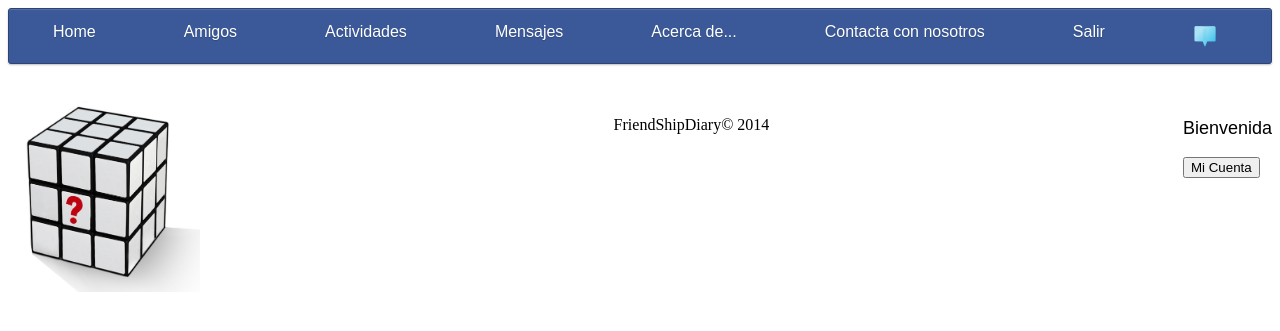
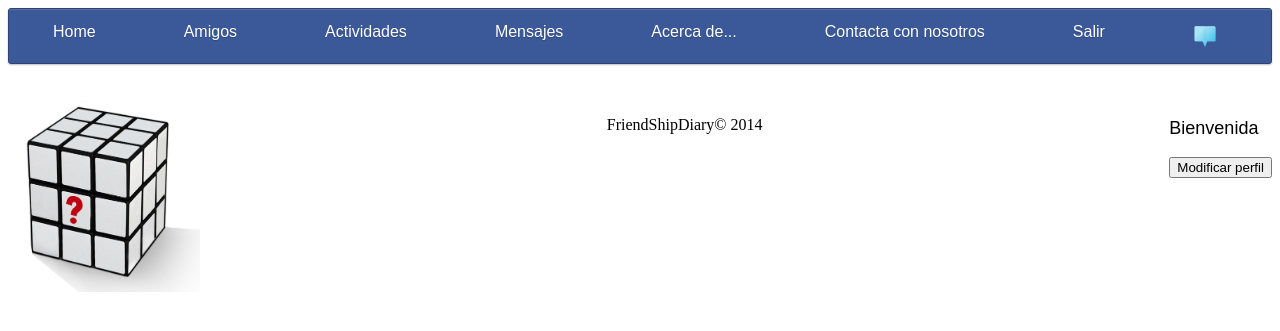
Before and after one commit to DavidJimenezCarmona/redsocialpw, a CodeIgniter app: a page that uses application/views/cuenta.php in a window 1280 px wide. Shown: the top 331 px of the page. Run offline with CodeIgniter, Linux system fonts and the light colour scheme; some web fonts are replaced.

Commit message:
Modificación del perfil añadida :D

```diff
--- a/application/controllers/welcome.php
+++ b/application/controllers/welcome.php
@@ -56,6 +56,36 @@ class Welcome extends CI_Controller {
 			$this->load->view('cuenta');
 			$this->load->view('footer_comun');
 		}
+	}
+
+	public function modificar_perfil() {
+		$this->load->helper('url');
+		$this->load->helper('form');
+		$this->load->library('table');
+		//Cargamos las vistas
+		$this->load->view('headers_cuenta');
+		$this->load->view('modificar_perfil');
+		$this->load->view('footer_comun');
+	}
+
+	public function nuevos_datos_perfil() {
+
+		if(!isset($_SESSION)) {
+			session_start();
+		}
+
+
+		$perfil['id_ciudad_residencia']=$_POST['id_ciudad_residencia'];
+		$perfil['id_ciudad_nacimiento']=$_POST['id_ciudad_nacimiento'];
+		$perfil['ocupacion']=$_POST['ocupacion'];
+		$perfil['centro_actividad']=$_POST['centro_actividad'];
+
+		$this->load->model('modelo_perfil');
+		$this->modelo_perfil->modificar_perfil($_SESSION['usuario']->id,$perfil);
+
+		echo "Los datos se han actualizado correctamente.";
+
+
 	}
 
 	public function cargarInicioErroneo()
--- a/application/models/modelo_perfil.php
+++ b/application/models/modelo_perfil.php
@@ -23,6 +23,16 @@ class modelo_perfil extends CI_Model {
         return $query->result_array();
     }
 
+    function modificar_perfil($idUser, $perfil) {
+
+        $this->id_ciudad_residencia = $perfil['id_ciudad_residencia'];
+        $this->id_ciudad_nacimiento = $perfil['id_ciudad_nacimiento'];
+        $this->ocupacion = $perfil['ocupacion'];
+        $this->centro_actividad = $perfil['centro_actividad'];
+
+        $this->db->update('perfil', $this, array('id_usuario' => $idUser));
+    }
+
 
     function get_perfiles()
     {
@@ -37,18 +47,6 @@ class modelo_perfil extends CI_Model {
         $this->db->insert('perfil', $this);
     }
 
-    function modificar_perfil()
-    {
-        $this->id_usuario=$_POST['id_usuario'];
-        $this->id_ciudad_residencia=$_POST['id_ciudad_residencia'];
-        $this->id_ciudad_nacimiento=$_POST['id_ciudad_nacimiento'];
-        $this->ocupacion=$_POST['ocupacion'];
-        $this->centro_actividad=$_POST['centro_actividad'];
-        $this->foto=$_POST['foto'];
-
-        $this->db->update('perfil', $this, array('id' => $_POST['id']));
-    }
-
     function borrar_perfil()
     {
         $this->db->delete('perfil', $this, array('id' => $_POST['id']));
--- a/application/views/cuenta.php
+++ b/application/views/cuenta.php
@@ -13,7 +13,8 @@
 		else
 			echo '<p id="saludo"> Bienvenido ' . $usuario->alias . '</p>' ;
 	?>
-	<p><?= form_submit('Mi Cuenta', 'Mi Cuenta'); ?></p>
+	<? echo form_open('welcome/modificar_perfil'); ?>
+	<p><?= form_submit('Modificar perfil', 'Modificar perfil'); ?></p>
 </div>
 
 <div id="avatar"> <? //Si no tiene foto (Hay que comprobarlo en su perfil), se carga una por defecto ?>
```
Also changed, not shown: application/views/modificar_perfil.php (added, +14 -0 lines).
